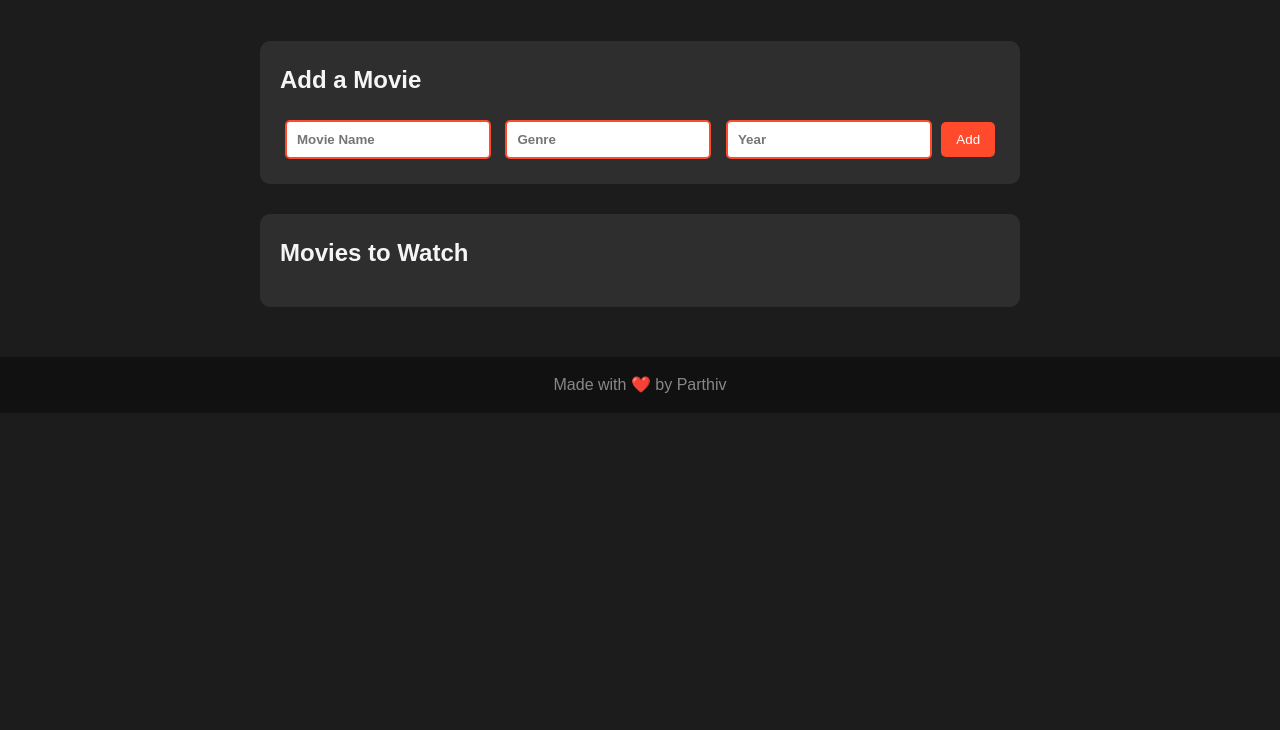
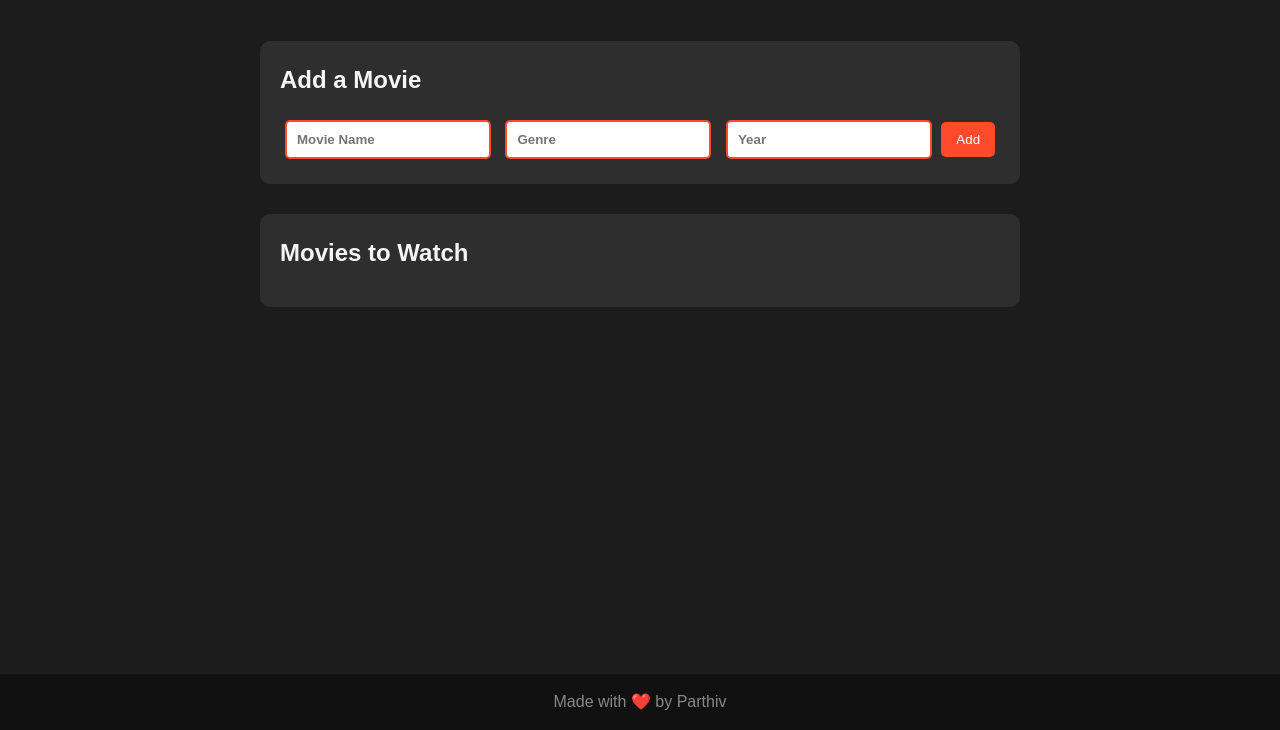
Before and after one commit to parthiv2K07/fewd-practice, a plain HTML site: page index.html in a window 1280 px wide. Shown: the part 70-800 px from the top of the page. Drawn offline with Linux system fonts and the light colour scheme.

Commit message:
footer fixed

```diff
--- a/style.css
+++ b/style.css
@@ -114,9 +114,12 @@ main {
 
 /* Footer */
 footer {
+  position: fixed;
+  bottom: 0;
+  left: 0;
+  width: 100%;
+  background: #111;
+  color: #888;
   text-align: center;
   padding: 15px;
-  margin-top: 20px;
-  background: #111;
-  color: #888;
 }
```
